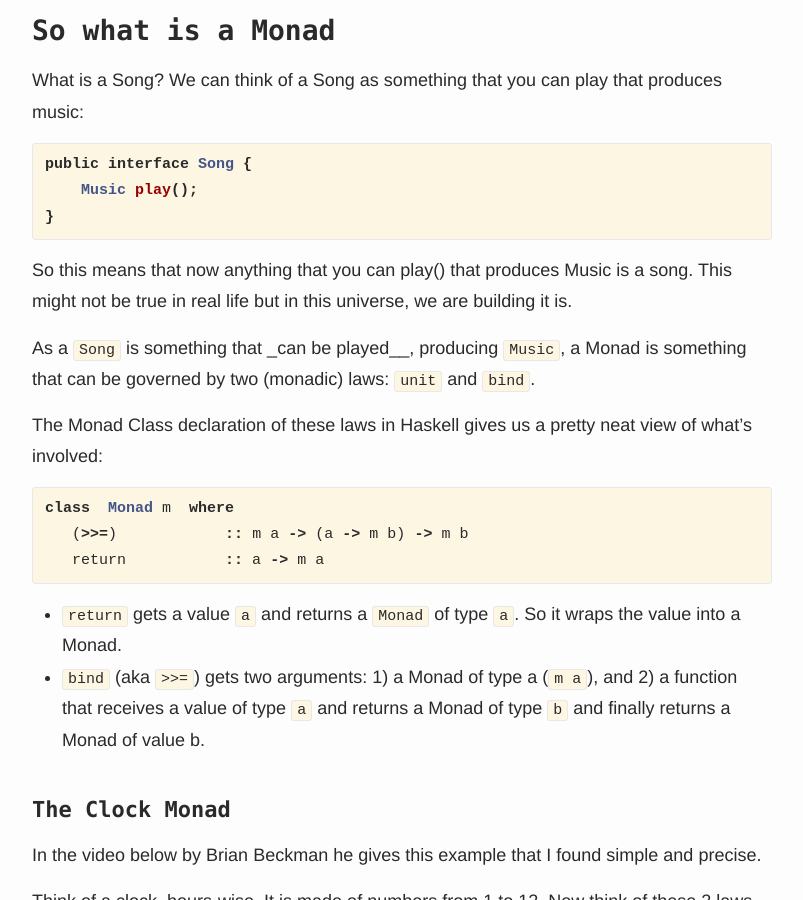
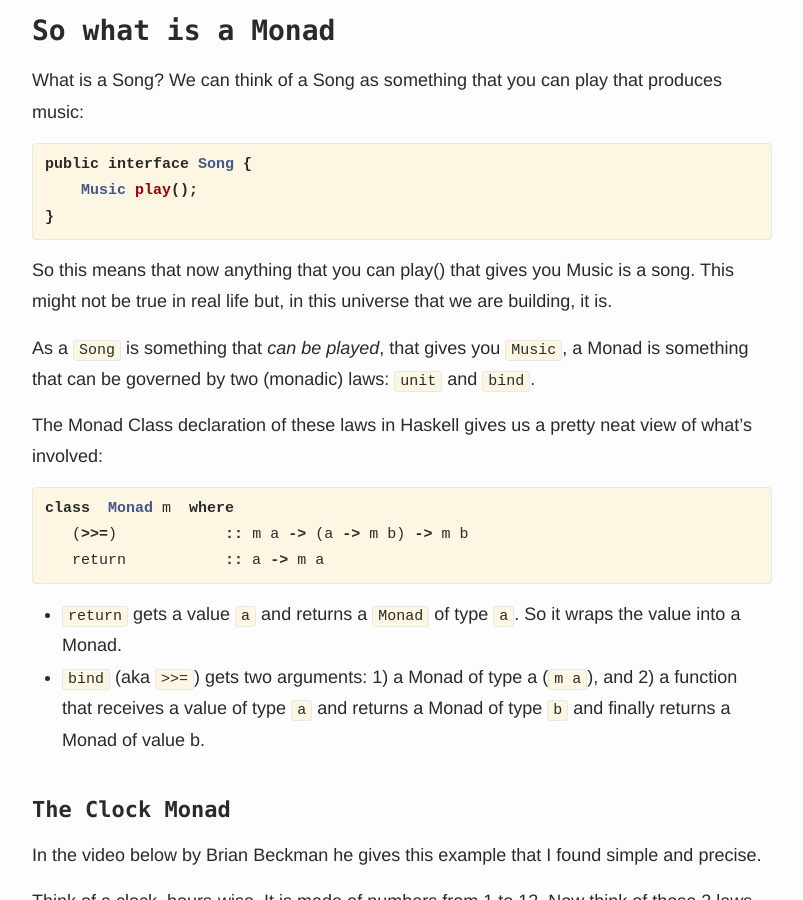
Before and after one commit to NunoAlexandre/nunoalexandre.github.io, a Jekyll site: the page built from _posts/2016-10-13-the-monad-pattern.markdown, in a window 1280 px wide and 900 px high, scrolled down 1415 px. Shown: the whole window, without its empty margins (238-1041 px from the left). Built offline with Jekyll 4.4.1, drawn with Linux system fonts in a browser that asks for light colours; comment, search, counter and statistics services are not loaded.

Commit message:
minor corrections

````diff
--- a/_posts/2016-10-13-the-monad-pattern.markdown
+++ b/_posts/2016-10-13-the-monad-pattern.markdown
@@ -45,10 +45,10 @@ public interface Song {
 }
 {% endhighlight %}
 
-So this means that now anything that you can play() that produces Music is a song.
-This might not be true in real life but in this universe, we are building it is.
+So this means that now anything that you can play() that gives you Music is a song.
+This might not be true in real life but, in this universe that we are building, it is.
 
-As a ```Song``` is something that _can be played__, producing ```Music```, a Monad is something that can be governed by two (monadic) laws: ```unit``` and ```bind```.
+As a ```Song``` is something that _can be played_, that gives you ```Music```, a Monad is something that can be governed by two (monadic) laws: ```unit``` and ```bind```.
 
 The Monad Class declaration of these laws in Haskell gives us a pretty neat view of what's involved:
 
````
